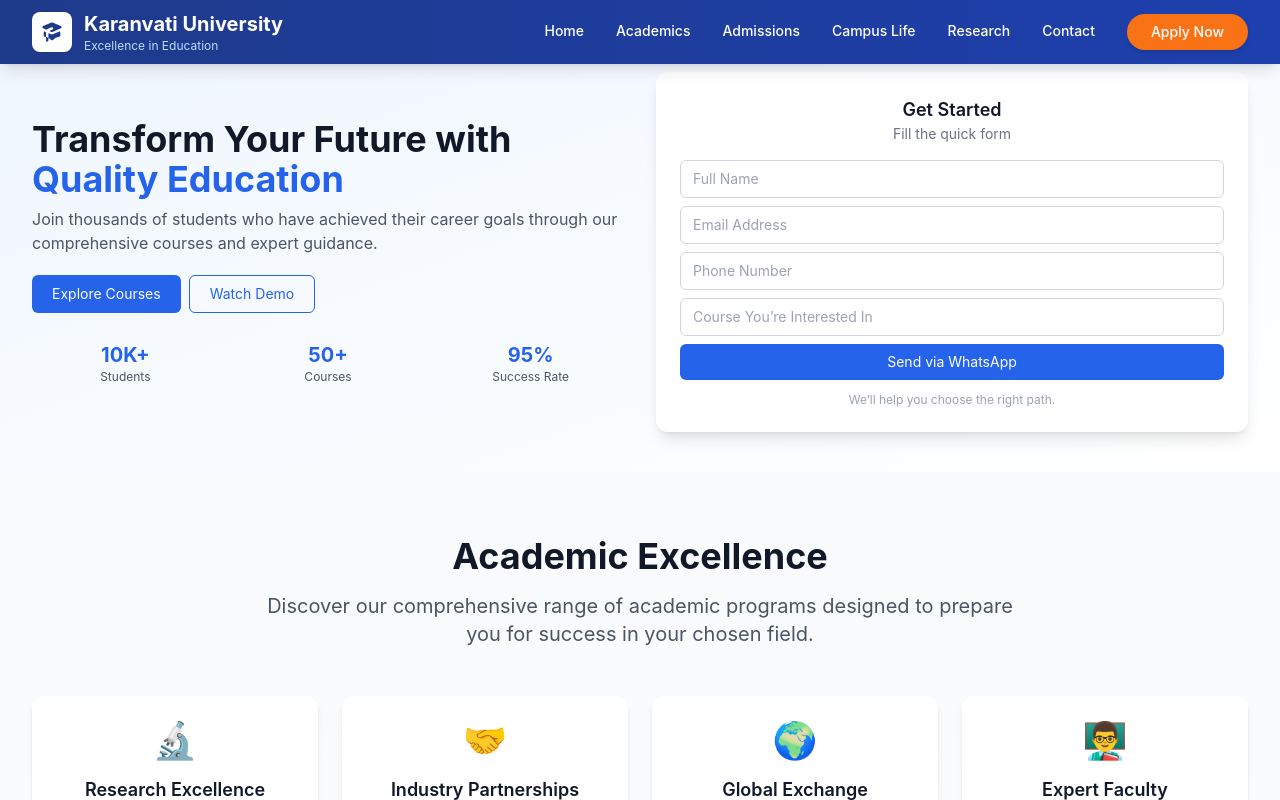
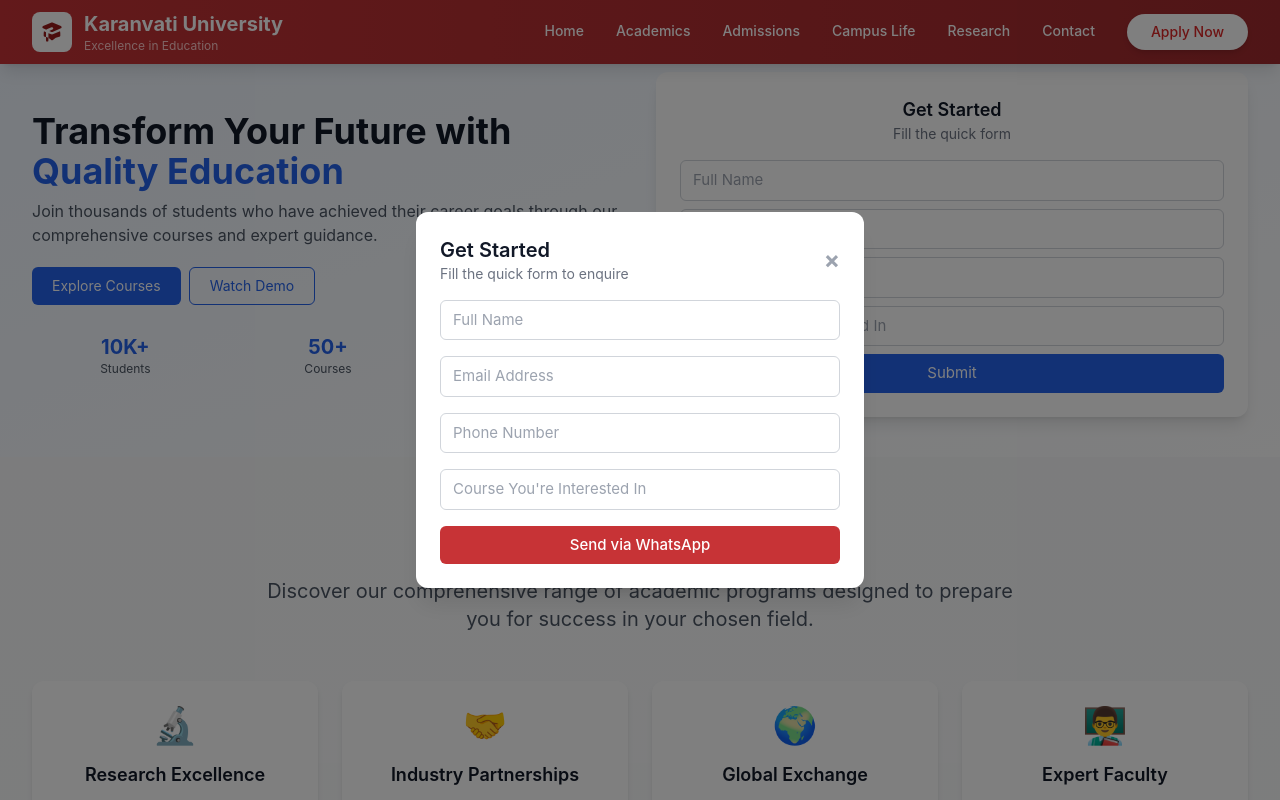
Before and after one commit to CoderBhawani/oriental-university-aug, a React (Create React App) app: page / in a window 1280 px wide. Both pictures are taken after a click on the button "Explore Courses". Shown: the top 800 px of the page. Built offline with nearby package versions, Linux system fonts and the light colour scheme; the HTML template or start-up script is replaced by a standard one.

Commit message:
third commit

```diff
--- a/src/App.js
+++ b/src/App.js
@@ -1,15 +1,17 @@
 import React from 'react';
+import { EnquiryProvider } from './components/EnquiryContext';
 import Navbar from './components/Navbar';
 import HomeBanner from './components/HomeBanner';
 import Courses from './components/Courses';
 import Facilities from './components/Facilities';
 import About from './components/About';
 import HiringPartner from './components/HiringPartner';
-import Contact from './components/Contact';
 import Footer from './components/Footer';
 import Academics from './components/Academics';
+
 function App() {
   return (
+    <EnquiryProvider>
       <div className="App">
         <Navbar />
         <HomeBanner />
@@ -18,9 +20,9 @@ function App() {
         <Facilities />
         <About />
         <HiringPartner />
-      <Contact />
         <Footer />
       </div>
+    </EnquiryProvider>
   );
 }
 
--- /dev/null
+++ b/src/components/EnquiryContext.js
@@ -0,0 +1,36 @@
+import React, { createContext, useContext, useState } from 'react';
+import EnquiryModal from './EnquiryModal';
+
+const EnquiryContext = createContext();
+
+export const useEnquiry = () => {
+  const context = useContext(EnquiryContext);
+  if (!context) {
+    throw new Error('useEnquiry must be used within an EnquiryProvider');
+  }
+  return context;
+};
+
+export const EnquiryProvider = ({ children }) => {
+  const [isModalOpen, setIsModalOpen] = useState(false);
+
+  const openEnquiryModal = () => {
+    setIsModalOpen(true);
+  };
+
+  const closeEnquiryModal = () => {
+    setIsModalOpen(false);
+  };
+
+  return (
+    <EnquiryContext.Provider value={{ openEnquiryModal, closeEnquiryModal }}>
+      {children}
+      <EnquiryModal
+        isOpen={isModalOpen}
+        onClose={closeEnquiryModal}
+      />
+    </EnquiryContext.Provider>
+  );
+};
+
+export default EnquiryContext;
--- /dev/null
+++ b/src/components/EnquiryModal.js
@@ -0,0 +1,110 @@
+import React, { useState } from 'react';
+
+const EnquiryModal = ({ isOpen, onClose }) => {
+  const [formData, setFormData] = useState({
+    name: '',
+    email: '',
+    phone: '',
+    courseInterest: ''
+  });
+
+  const handleChange = (e) => {
+    setFormData({
+      ...formData,
+      [e.target.name]: e.target.value
+    });
+  };
+
+  const handleSubmit = (e) => {
+    e.preventDefault();
+    const message = `Hi! I'm interested in your courses.
+Name: ${formData.name}
+Email: ${formData.email}
+Phone: ${formData.phone}
+Course Interest: ${formData.courseInterest}
+Please contact me for more information.`;
+
+    const whatsappNumber = "8003057560";
+    const whatsappUrl = `https://wa.me/${whatsappNumber}?text=${encodeURIComponent(message)}`;
+    window.open(whatsappUrl, '_blank');
+
+    setFormData({
+      name: '',
+      email: '',
+      phone: '',
+      courseInterest: ''
+    });
+    onClose();
+  };
+
+  if (!isOpen) return null;
+
+  return (
+    <div className="fixed inset-0 bg-black bg-opacity-50 flex items-center justify-center z-50 p-4">
+      <div className="bg-white rounded-xl shadow-xl max-w-md w-full max-h-[90vh] overflow-y-auto">
+        <div className="p-6">
+          <div className="flex justify-between items-center mb-4">
+            <div>
+              <h2 className="text-xl font-semibold text-gray-900">Get Started</h2>
+              <p className="text-sm text-gray-500">Fill the quick form to enquire</p>
+            </div>
+            <button
+              onClick={onClose}
+              className="text-gray-400 hover:text-gray-600 text-2xl font-bold"
+            >
+              ×
+            </button>
+          </div>
+
+          <form onSubmit={handleSubmit} className="space-y-4">
+            <input
+              type="text"
+              name="name"
+              value={formData.name}
+              onChange={handleChange}
+              required
+              className="w-full border border-gray-300 rounded-md px-3 py-2 focus:outline-none focus:ring-2 focus:ring-red-500 focus:border-transparent"
+              placeholder="Full Name"
+            />
+            <input
+              type="email"
+              name="email"
+              value={formData.email}
+              onChange={handleChange}
+              required
+              className="w-full border border-gray-300 rounded-md px-3 py-2 focus:outline-none focus:ring-2 focus:ring-red-500 focus:border-transparent"
+              placeholder="Email Address"
+            />
+            <input
+              type="tel"
+              name="phone"
+              value={formData.phone}
+              onChange={handleChange}
+              required
+              className="w-full border border-gray-300 rounded-md px-3 py-2 focus:outline-none focus:ring-2 focus:ring-red-500 focus:border-transparent"
+              placeholder="Phone Number"
+            />
+            <input
+              type="text"
+              name="courseInterest"
+              value={formData.courseInterest}
+              onChange={handleChange}
+              required
+              className="w-full border border-gray-300 rounded-md px-3 py-2 focus:outline-none focus:ring-2 focus:ring-red-500 focus:border-transparent"
+              placeholder="Course You're Interested In"
+            />
+            <button
+              type="submit"
+              className="w-full bg-red-600 text-white rounded-md px-4 py-2 hover:bg-red-700 transition duration-200 font-medium"
+              style={{ backgroundColor: '#C73336' }}
+            >
+              Send via WhatsApp
+            </button>
+          </form>
+        </div>
+      </div>
+    </div>
+  );
+};
+
+export default EnquiryModal;
--- a/src/components/HomeBanner.js
+++ b/src/components/HomeBanner.js
@@ -1,40 +1,8 @@
-import React, { useState } from 'react';
+import React from 'react';
+import { useEnquiry } from './EnquiryContext';
 
 const HomeBanner = () => {
-  const [formData, setFormData] = useState({
-    name: '',
-    email: '',
-    phone: '',
-    courseInterest: ''
-  });
-
-  const handleChange = (e) => {
-    setFormData({
-      ...formData,
-      [e.target.name]: e.target.value
-    });
-  };
-
-  const handleSubmit = (e) => {
-    e.preventDefault();
-    const message = `Hi! I'm interested in your courses.
-Name: ${formData.name}
-Email: ${formData.email}
-Phone: ${formData.phone}
-Course Interest: ${formData.courseInterest}
-Please contact me for more information.`;
-
-    const whatsappNumber = "1234567890"; // Replace with real number
-    const whatsappUrl = `https://wa.me/${whatsappNumber}?text=${encodeURIComponent(message)}`;
-    window.open(whatsappUrl, '_blank');
-
-    setFormData({
-      name: '',
-      email: '',
-      phone: '',
-      courseInterest: ''
-    });
-  };
+  const { openEnquiryModal } = useEnquiry();
 
   return (
     <section id="home" className="pt-12 pb-4  bg-gradient-to-br from-blue-50 to-white">
@@ -47,12 +15,10 @@ Please contact me for more information.`;
               <p className="text-sm text-gray-500">Quick inquiry form</p>
             </div>
 
-            <form onSubmit={handleSubmit} className="space-y-2">
+            <form className="space-y-2">
               <input
                 type="text"
                 name="name"
-                value={formData.name}
-                onChange={handleChange}
                 required
                 className="w-full text-sm border border-gray-300 rounded-md px-3 py-2"
                 placeholder="Full Name"
@@ -60,8 +26,6 @@ Please contact me for more information.`;
               <input
                 type="email"
                 name="email"
-                value={formData.email}
-                onChange={handleChange}
                 required
                 className="w-full text-sm border border-gray-300 rounded-md px-3 py-2"
                 placeholder="Email Address"
@@ -69,8 +33,6 @@ Please contact me for more information.`;
               <input
                 type="tel"
                 name="phone"
-                value={formData.phone}
-                onChange={handleChange}
                 required
                 className="w-full text-sm border border-gray-300 rounded-md px-3 py-2"
                 placeholder="Phone Number"
@@ -78,17 +40,16 @@ Please contact me for more information.`;
               <input
                 type="text"
                 name="courseInterest"
-                value={formData.courseInterest}
-                onChange={handleChange}
                 required
                 className="w-full text-sm border border-gray-300 rounded-md px-3 py-2"
-                placeholder="Course You’re Interested In"
+                placeholder="Course You're Interested In"
               />
               <button
+               onClick={openEnquiryModal}
                 type="submit"
                 className="w-full text-sm bg-primary-600 text-white rounded-md px-4 py-2 hover:bg-primary-700"
               >
-                Send via WhatsApp
+                Submit
               </button>
             </form>
           </div>
@@ -108,10 +69,16 @@ Please contact me for more information.`;
             </div>
 
             <div className="flex flex-col sm:flex-row gap-2">
-              <button className="bg-primary-600 text-white px-5 py-2 rounded-md text-sm hover:bg-primary-700">
+              <button
+                onClick={openEnquiryModal}
+                className="bg-primary-600 text-white px-5 py-2 rounded-md text-sm hover:bg-primary-700"
+              >
                 Explore Courses
               </button>
-              <button className="border border-primary-600 text-primary-600 px-5 py-2 rounded-md text-sm hover:bg-primary-50">
+              <button
+                onClick={openEnquiryModal}
+                className="border border-primary-600 text-primary-600 px-5 py-2 rounded-md text-sm hover:bg-primary-50"
+              >
                 Watch Demo
               </button>
             </div>
@@ -141,53 +108,45 @@ Please contact me for more information.`;
                 <p className="text-sm text-gray-500">Fill the quick form</p>
               </div>
 
-              <form onSubmit={handleSubmit} className="space-y-2">
+              <form className="space-y-2">
                 <input
                   type="text"
                   name="name"
-                  value={formData.name}
-                  onChange={handleChange}
                   required
-                  className="w-full text-sm border border-gray-300 rounded-md px-3 py-2"
+                  className="w-full border border-gray-300 rounded-md px-3 py-2"
                   placeholder="Full Name"
                 />
                 <input
                   type="email"
                   name="email"
-                  value={formData.email}
-                  onChange={handleChange}
                   required
-                  className="w-full text-sm border border-gray-300 rounded-md px-3 py-2"
+                  className="w-full border border-gray-300 rounded-md px-3 py-2"
                   placeholder="Email Address"
                 />
                 <input
                   type="tel"
                   name="phone"
-                  value={formData.phone}
-                  onChange={handleChange}
                   required
-                  className="w-full text-sm border border-gray-300 rounded-md px-3 py-2"
+                  className="w-full border border-gray-300 rounded-md px-3 py-2"
                   placeholder="Phone Number"
                 />
                 <input
                   type="text"
                   name="courseInterest"
-                  value={formData.courseInterest}
-                  onChange={handleChange}
                   required
-                  className="w-full text-sm border border-gray-300 rounded-md px-3 py-2"
-                  placeholder="Course You’re Interested In"
+                  className="w-full border border-gray-300 rounded-md px-3 py-2"
+                  placeholder="Course You're Interested In"
                 />
                 <button
-                  type="submit"
-                  className="w-full text-sm bg-primary-600 text-white rounded-md px-4 py-2 hover:bg-primary-700"
-                >
-                  Send via WhatsApp
-                </button>
+  onClick={() =>
+    window.open('https://wa.me/918003057560', '_blank')
+  }
+  type="button"
+  className="w-full bg-primary-600 text-white rounded-md px-4 py-2 hover:bg-primary-700"
+>
+  Submit
+</button>
               </form>
-              <p className="text-center text-xs text-gray-400 mt-3">
-                We’ll help you choose the right path.
-              </p>
             </div>
           </div>
         </div>
--- a/src/components/Navbar.js
+++ b/src/components/Navbar.js
@@ -1,46 +1,56 @@
 import React, { useState } from 'react';
+import { useEnquiry } from './EnquiryContext';
 
 const Navbar = () => {
   const [isOpen, setIsOpen] = useState(false);
+  const { openEnquiryModal } = useEnquiry();
+
+  const handleApplyClick = () => {
+    openEnquiryModal();
+  };
 
   return (
-    <nav className="bg-gradient-to-r from-blue-900 to-blue-800 text-white fixed w-full z-50 shadow-lg">
+    <>
+      <nav className="text-white fixed w-full z-50 shadow-lg" style={{ background: 'linear-gradient(to right, #C73336, #A02B2E)' }}>
         <div className="max-w-7xl mx-auto px-4 sm:px-6 lg:px-8">
           <div className="flex justify-between items-center h-16">
             {/* Logo Section */}
             <div className="flex items-center space-x-3">
-            <div className="bg-white text-blue-900 p-2 rounded-lg">
+              <div className="bg-white text-red-800 p-2 rounded-lg">
                 <svg className="w-6 h-6" fill="currentColor" viewBox="0 0 20 20">
                   <path d="M10.394 2.08a1 1 0 00-.788 0l-7 3a1 1 0 000 1.84L5.25 8.051a.999.999 0 01.356-.257l4-1.714a1 1 0 11.788 1.838L7.667 9.088l1.94.831a1 1 0 00.787 0l7-3a1 1 0 000-1.838l-7-3zM3.31 9.397L5 10.12v4.102a8.969 8.969 0 00-1.05-.174 1 1 0 01-.89-.89 11.115 11.115 0 01.25-3.762zM9.3 16.573A9.026 9.026 0 007 14.935v-3.957l1.818.78a3 3 0 002.364 0l5.508-2.361a11.026 11.026 0 01.25 3.762 1 1 0 01-.89.89 8.968 8.968 0 00-5.35 2.524 1 1 0 01-1.4 0zM6 18a1 1 0 001-1v-2.065a8.935 8.935 0 00-2-.712V17a1 1 0 001 1z"/>
                 </svg>
               </div>
               <div>
                 <h1 className="text-xl font-bold">Karanvati University</h1>
-              <p className="text-xs text-blue-200">Excellence in Education</p>
+                <p className="text-xs text-red-200">Excellence in Education</p>
               </div>
             </div>
 
             {/* Desktop Menu */}
             <div className="hidden md:flex items-center space-x-8">
-            <a href="#home" className="hover:text-blue-200 transition duration-200 text-sm font-medium border-b-2 border-transparent hover:border-blue-200">
+              <a href="#home" className="hover:text-red-200 transition duration-200 text-sm font-medium border-b-2 border-transparent hover:border-red-200">
                 Home
               </a>
-            <a href="#academics" className="hover:text-blue-200 transition duration-200 text-sm font-medium border-b-2 border-transparent hover:border-blue-200">
+              <a href="#academics" className="hover:text-red-200 transition duration-200 text-sm font-medium border-b-2 border-transparent hover:border-red-200">
                 Academics
               </a>
-            <a href="#admissions" className="hover:text-blue-200 transition duration-200 text-sm font-medium border-b-2 border-transparent hover:border-blue-200">
+              <a href="#admissions" className="hover:text-red-200 transition duration-200 text-sm font-medium border-b-2 border-transparent hover:border-red-200">
                 Admissions
               </a>
-            <a href="#campus" className="hover:text-blue-200 transition duration-200 text-sm font-medium border-b-2 border-transparent hover:border-blue-200">
+              <a href="#campus" className="hover:text-red-200 transition duration-200 text-sm font-medium border-b-2 border-transparent hover:border-red-200">
                 Campus Life
               </a>
-            <a href="#research" className="hover:text-blue-200 transition duration-200 text-sm font-medium border-b-2 border-transparent hover:border-blue-200">
+              <a href="#research" className="hover:text-red-200 transition duration-200 text-sm font-medium border-b-2 border-transparent hover:border-red-200">
                 Research
               </a>
-            <a href="#contact" className="hover:text-blue-200 transition duration-200 text-sm font-medium border-b-2 border-transparent hover:border-blue-200">
+              <a href="#contact" className="hover:text-red-200 transition duration-200 text-sm font-medium border-b-2 border-transparent hover:border-red-200">
                 Contact
               </a>
-            <button className="bg-orange-500 text-white px-6 py-2 rounded-full text-sm font-medium hover:bg-orange-600 transition duration-200 shadow-md">
+              <button
+                onClick={handleApplyClick}
+                className="bg-white text-red-600 px-6 py-2 rounded-full text-sm font-medium hover:bg-red-50 transition duration-200 shadow-md"
+              >
                 Apply Now
               </button>
             </div>
@@ -49,7 +59,7 @@ const Navbar = () => {
             <div className="md:hidden flex items-center">
               <button
                 onClick={() => setIsOpen(!isOpen)}
-              className="text-white hover:text-blue-200 focus:outline-none transition duration-200"
+                className="text-white hover:text-red-200 focus:outline-none focus:text-red-200"
               >
                 <svg className="h-6 w-6" fill="none" viewBox="0 0 24 24" stroke="currentColor">
                   {isOpen ? (
@@ -65,57 +75,37 @@ const Navbar = () => {
 
         {/* Mobile Menu */}
         {isOpen && (
-        <div className="md:hidden bg-blue-800 border-t border-blue-700">
-          <div className="px-2 py-3 space-y-1">
-            <a
-              href="#home"
-              className="block px-3 py-2 text-white hover:text-blue-200 hover:bg-blue-700 rounded text-sm font-medium transition duration-200"
-              onClick={() => setIsOpen(false)}
-            >
+          <div className="md:hidden bg-red-800 bg-opacity-95">
+            <div className="px-2 pt-2 pb-3 space-y-1 sm:px-3">
+              <a href="#home" className="block px-3 py-2 text-sm font-medium text-white hover:text-red-200 hover:bg-red-700 rounded-md transition duration-200">
                 Home
               </a>
-            <a
-              href="#academics"
-              className="block px-3 py-2 text-white hover:text-blue-200 hover:bg-blue-700 rounded text-sm font-medium transition duration-200"
-              onClick={() => setIsOpen(false)}
-            >
+              <a href="#academics" className="block px-3 py-2 text-sm font-medium text-white hover:text-red-200 hover:bg-red-700 rounded-md transition duration-200">
                 Academics
               </a>
-            <a
-              href="#admissions"
-              className="block px-3 py-2 text-white hover:text-blue-200 hover:bg-blue-700 rounded text-sm font-medium transition duration-200"
-              onClick={() => setIsOpen(false)}
-            >
+              <a href="#admissions" className="block px-3 py-2 text-sm font-medium text-white hover:text-red-200 hover:bg-red-700 rounded-md transition duration-200">
                 Admissions
               </a>
-            <a
-              href="#campus"
-              className="block px-3 py-2 text-white hover:text-blue-200 hover:bg-blue-700 rounded text-sm font-medium transition duration-200"
-              onClick={() => setIsOpen(false)}
-            >
+              <a href="#campus" className="block px-3 py-2 text-sm font-medium text-white hover:text-red-200 hover:bg-red-700 rounded-md transition duration-200">
                 Campus Life
               </a>
-            <a
-              href="#research"
-              className="block px-3 py-2 text-white hover:text-blue-200 hover:bg-blue-700 rounded text-sm font-medium transition duration-200"
-              onClick={() => setIsOpen(false)}
-            >
+              <a href="#research" className="block px-3 py-2 text-sm font-medium text-white hover:text-red-200 hover:bg-red-700 rounded-md transition duration-200">
                 Research
               </a>
-            <a
-              href="#contact"
-              className="block px-3 py-2 text-white hover:text-blue-200 hover:bg-blue-700 rounded text-sm font-medium transition duration-200"
-              onClick={() => setIsOpen(false)}
-            >
+              <a href="#contact" className="block px-3 py-2 text-sm font-medium text-white hover:text-red-200 hover:bg-red-700 rounded-md transition duration-200">
                 Contact
               </a>
-            <button className="w-full text-left bg-orange-500 text-white px-3 py-2 rounded text-sm font-medium hover:bg-orange-600 transition duration-200 mt-2">
+              <button
+                onClick={handleApplyClick}
+                className="w-full text-left bg-white text-red-600 px-3 py-2 rounded text-sm font-medium hover:bg-red-50 transition duration-200 mt-2"
+              >
                 Apply Now
               </button>
             </div>
           </div>
         )}
       </nav>
+    </>
   );
 };
 
```
Also changed, not shown: src/components/Academics.js (+1 -6 lines), src/components/CampusLife.js (+11 -2 lines), src/components/Courses.js (+11 -2 lines), src/components/Facilities.js (+7 -1 lines), src/components/Footer.js (+5 -5 lines), src/components/HiringPartner.js (+11 -2 lines). Lines whose indentation alone changed are shown as unchanged.
